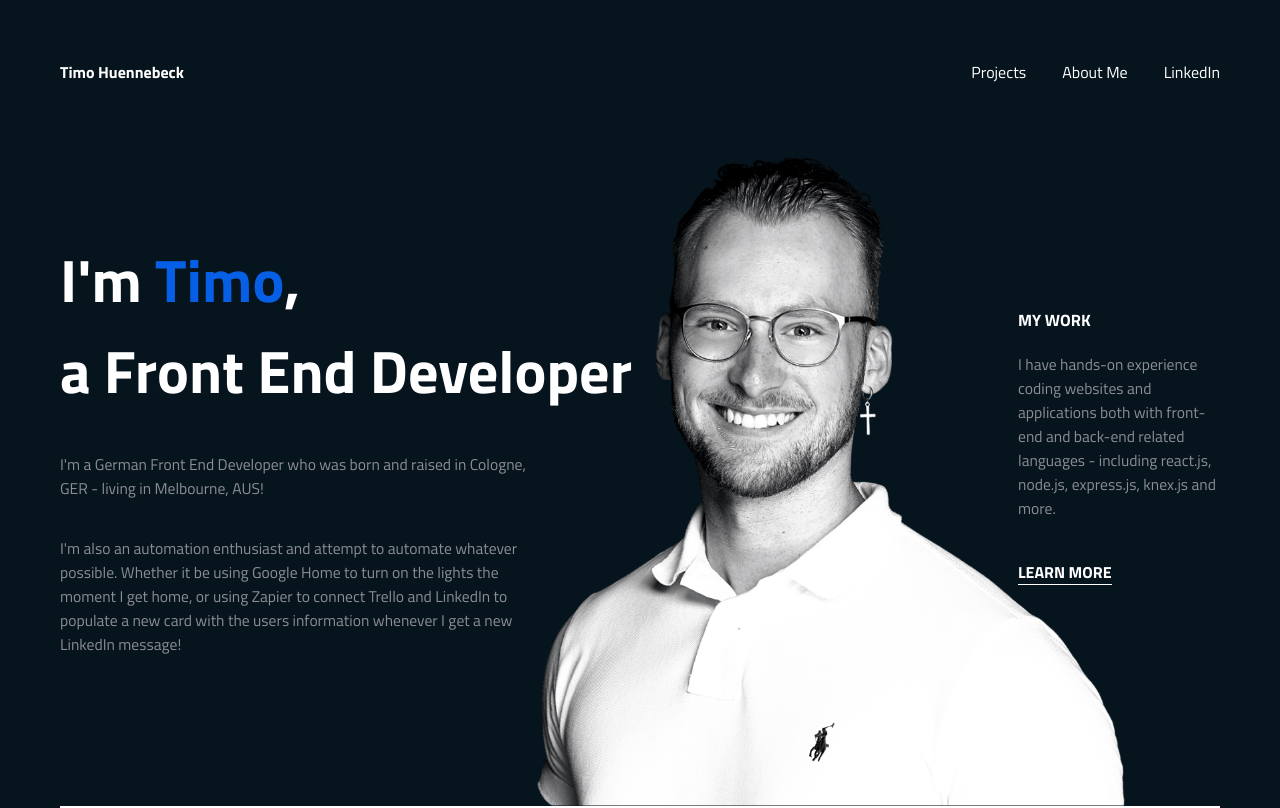
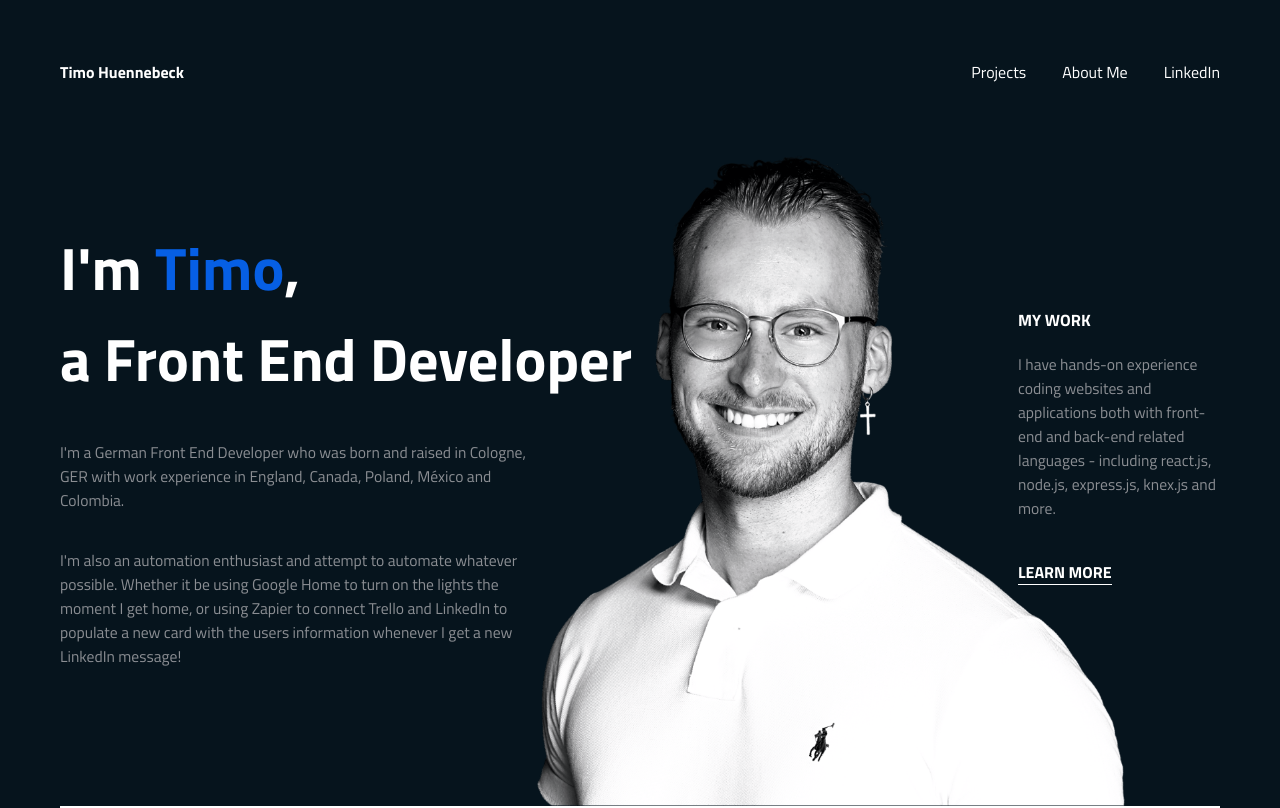
Before and after one commit to timohuennebeck/portfolio-website, a React (Create React App) app: page / in a window 1280 px wide. Shown: the top 808 px of the page. Built offline with nearby package versions, Linux system fonts and the light colour scheme.

Commit message:
change resume

```diff
--- a/src/pages/AboutPage/AboutPage.jsx
+++ b/src/pages/AboutPage/AboutPage.jsx
@@ -1,9 +1,7 @@
 import "./AboutPage.scss";
 
-import FeatureElement from "../../components/FeatureElement/FeatureElement";
 import ImageFrame from "../../components/ImageFrame/ImageFrame";
-import LearnMoreField from "../../components/LearnMoreField/LearnMoreField";
-import resumePDF from "../../assets/documents/Timo-Huennebeck-Front-End-Developer-Resume.pdf";
+import resumePDF from "../../assets/documents/Resume-Timo-Huennebeck-Full-Stack-Developer.pdf";
 import brainstationImg from "../../assets/images/brainstation.jpg";
 import ButtonElement from "../../components/ButtonElement/ButtonElement";
 
--- a/src/pages/IntroductionPage/IntroductionPage.jsx
+++ b/src/pages/IntroductionPage/IntroductionPage.jsx
@@ -17,8 +17,8 @@ export default function IntroductionPage() {
                         <br />a Front End Developer
                     </h1>
                     <p className="introduction__sub-content-paragraph">
-                        I'm a German Front End Developer who was born and raised in Cologne, GER -
-                        living in Melbourne, AUS!
+                        I'm a German Front End Developer who was born and raised in Cologne, GER
+                        with work experience in England, Canada, Poland, México and Colombia.
                     </p>
                     <p className="introduction__sub-content-paragraph">
                         I'm also an automation enthusiast and attempt to automate whatever possible.
```
Also changed, not shown: 2 other files (tests, documents, lock files or other folders).
